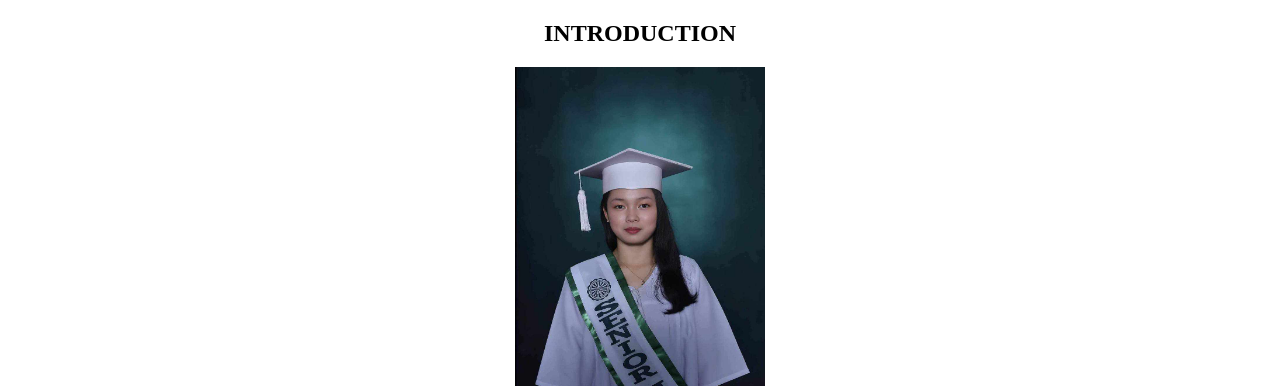
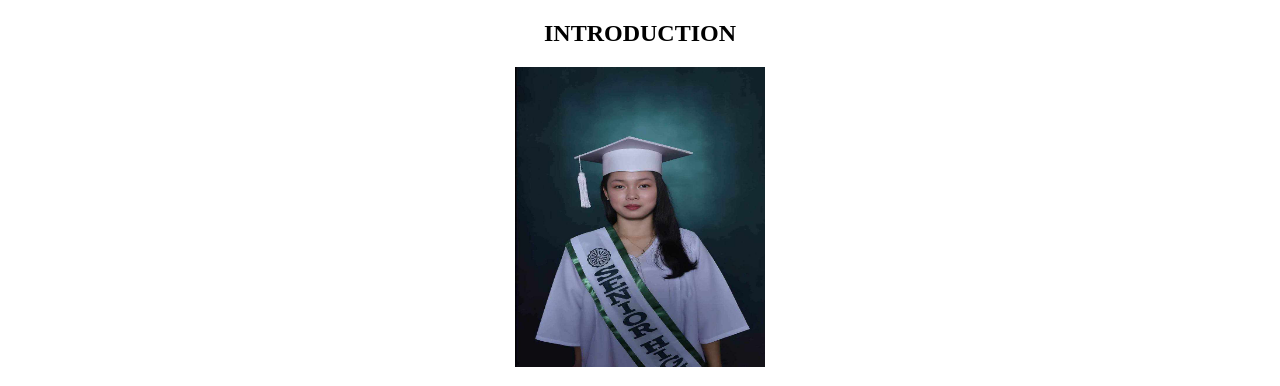
Before and after one commit to ZiarahAgulay/HTML---Introduction, a plain HTML site: page index.html in a window 1280 px wide. Shown: the top 386 px of the page. Drawn offline with Linux system fonts and the light colour scheme.

Commit message:
index.html

```diff
--- a/index.html
+++ b/index.html
@@ -3,7 +3,7 @@
     <head>
         <h2><center>INTRODUCTION</center></h2>
         <center>
-            <img src="zia.jpg"width="250" height="350"
+            <img src="zia.jpg"width="250" height="300"
         </center>
         <h1>ZIARAH JANE V. AGULAY</h1>
         <h3>Bachelor of Science in Computer Science</h3>
```
